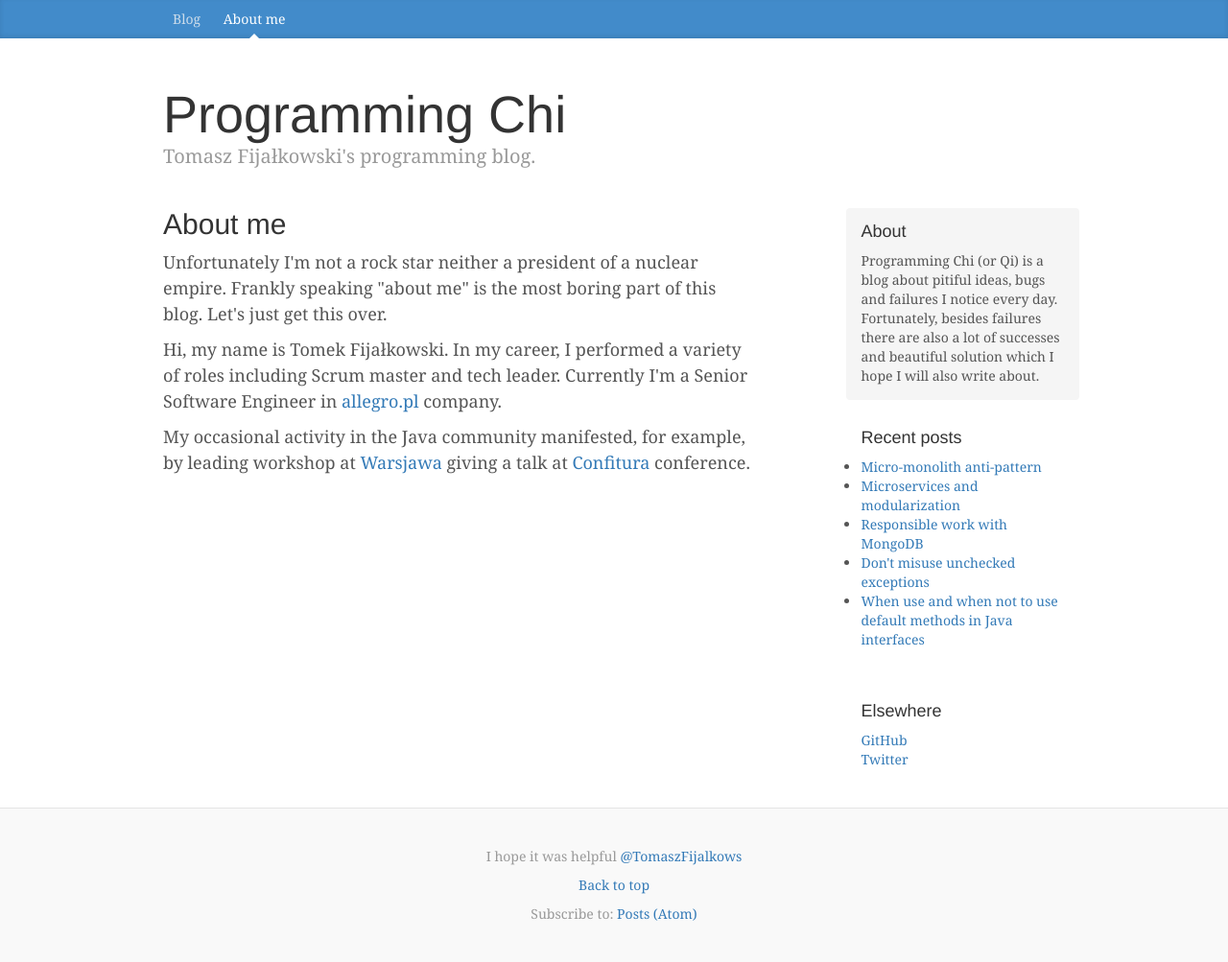
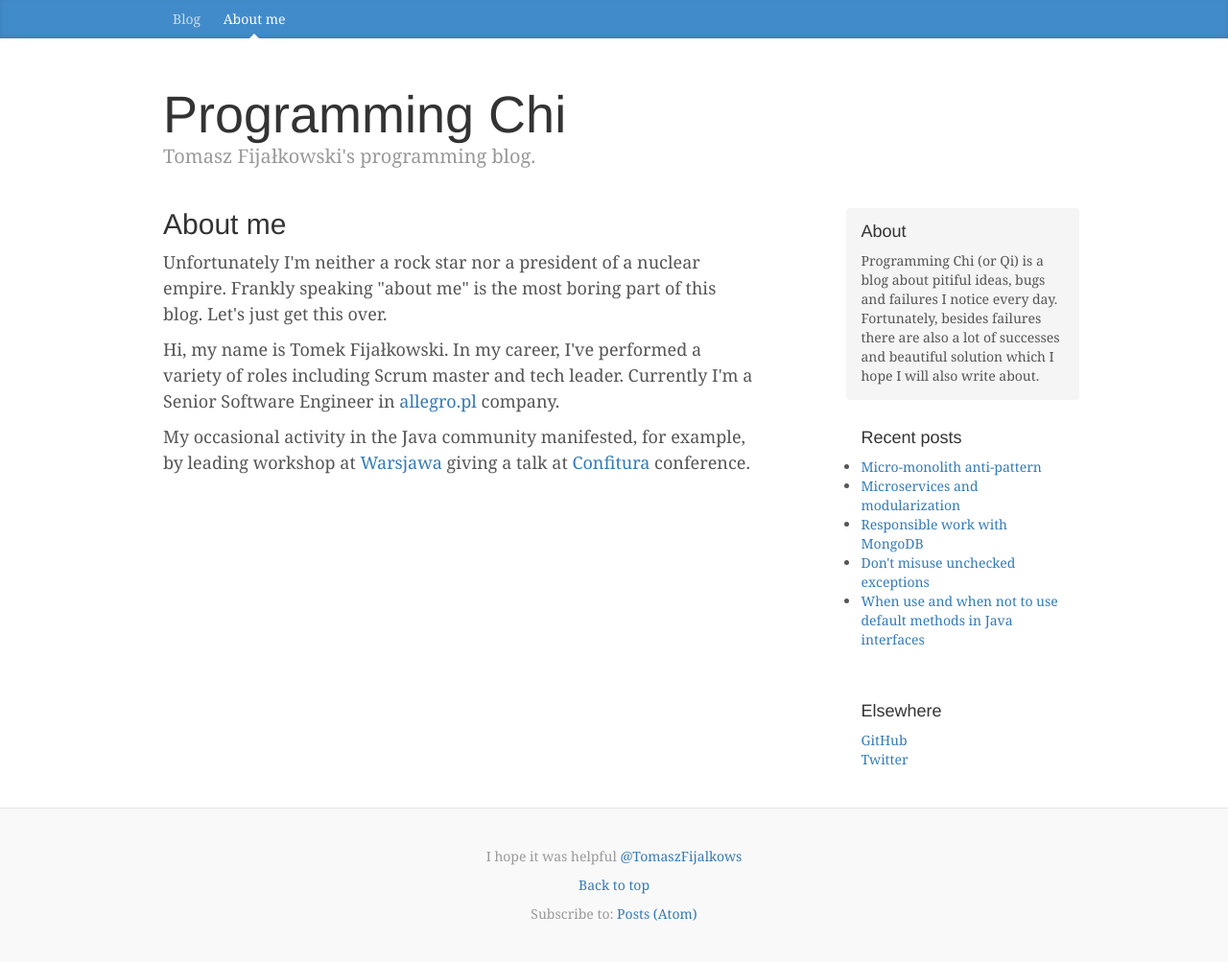
Before and after one commit to tfij/tfij.github.io, a Jekyll site: the page built from about-me/index.html, in a window 1280 px wide. Shown: the whole page at 96% size. Built offline with Jekyll 4.4.1, drawn with Linux system fonts in a browser that asks for light colours.

Commit message:
typo fix

```diff
--- a/about-me/index.html
+++ b/about-me/index.html
@@ -1,18 +1,18 @@
 ---
 layout: default
 title: About me
-description: Unfortunately I'm not a rock star neither a president of a nuclear empire. Frankly speaking "about me" is the most boring part of this blog. Let's just get this over.
+description: Unfortunately I'm neither a rock star nor a president of a nuclear empire. Frankly speaking "about me" is the most boring part of this blog. Let's just get this over.
 seo:
     type: AboutPage
 ---
 
 <h2>About me</h2>
 
-<p>Unfortunately I'm not a rock star neither a president of a nuclear empire.
+<p>Unfortunately I'm neither a rock star nor a president of a nuclear empire.
 Frankly speaking "about me" is the most boring part of this blog.
 Let's just get this over.</p>
 
-<p>Hi, my name is Tomek Fijałkowski. In my career, I performed a variety of roles including Scrum master and tech leader.
+<p>Hi, my name is Tomek Fijałkowski. In my career, I've performed a variety of roles including Scrum master and tech leader.
 Currently I'm a Senior Software Engineer in <a href="http://allegro.pl" target="_blank">allegro.pl</a> company.</p>
 
 <p>My occasional activity in the Java community manifested, for example, by leading workshop at
```
Also changed, not shown: _posts/2017-01-30-Micro-monolith-Anti-pattern.md (+1 -1 lines).
